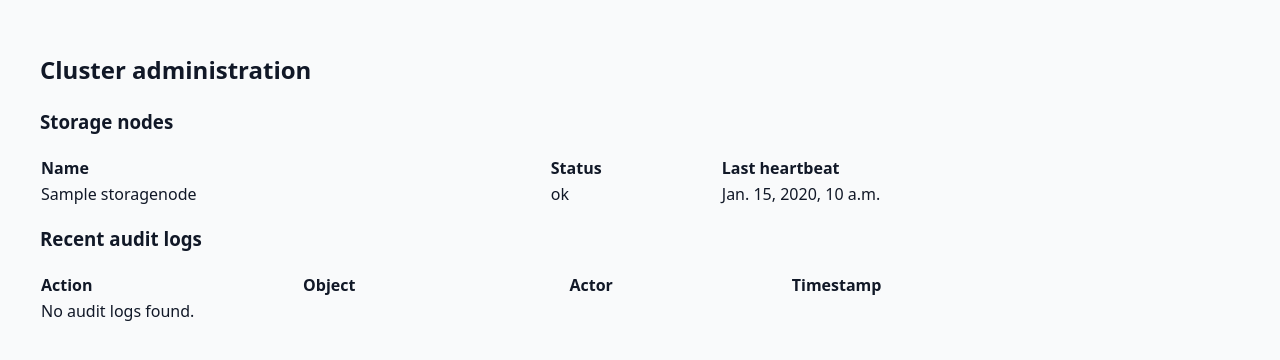
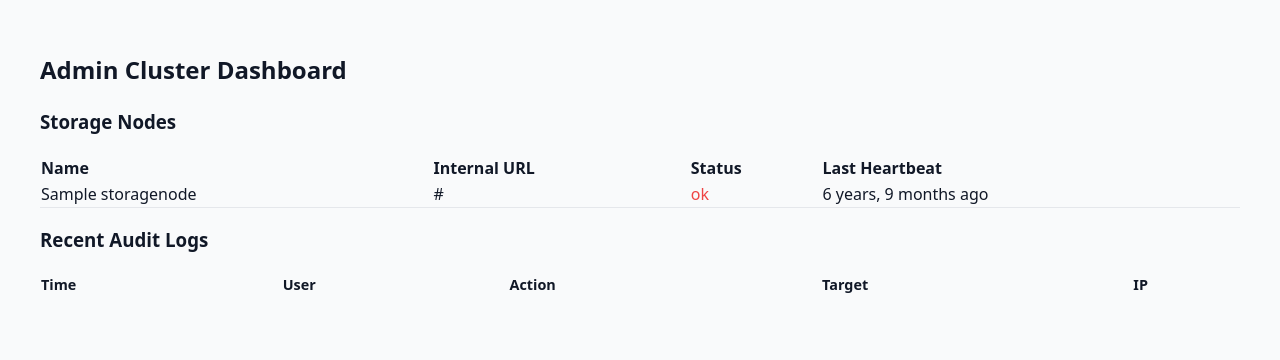
Before and after one commit to farazalisayyed2728/Shard-Vault, a Django app: page /files/admin-dashboard/ in a window 1280 px wide. Shown: the part 64-424 px from the top of the page. Run offline with Django 5.2, Linux system fonts and the light colour scheme; a user stored in the database is signed in; tables that the repository leaves empty hold one stand-in row (values such as "Sample post"); data that the repository does not hold is empty; parts of the project's set-up code (start-up, migrations or seed data) failed here and were passed over.

Commit message:
admin dashboard

```diff
--- a/templates/cluster/admin_dashboard.html
+++ b/templates/cluster/admin_dashboard.html
@@ -1,35 +1,36 @@
 {% extends 'base.html' %}
 {% block content %}
-<h2>Cluster administration</h2>
-<h3>Storage nodes</h3>
-<div class="bento-card">
+<h2>Admin Cluster Dashboard</h2>
+<div class="bento-grid">
+    <div class="bento-card span-12">
+        <h3>Storage Nodes</h3>
         <table style="width: 100%; text-align: left; border-collapse: collapse;">
-        <tr><th>Name</th><th>Status</th><th>Last heartbeat</th></tr>
+            <tr><th>Name</th><th>Internal URL</th><th>Status</th><th>Last Heartbeat</th></tr>
             {% for node in nodes %}
-        <tr>
+            <tr style="border-bottom: 1px solid var(--border-color);">
                 <td>{{ node.name }}</td>
-            <td>{{ node.status }}</td>
-            <td>{{ node.last_heartbeat }}</td>
+                <td>{{ node.internal_url }}</td>
+                <td style="color: {% if node.status == 'healthy' %}var(--success-color){% else %}var(--error-color){% endif %};">{{ node.status }}</td>
+                <td>{{ node.last_heartbeat|timesince }} ago</td>
             </tr>
-        {% empty %}
-        <tr><td colspan="3">No storage nodes found.</td></tr>
             {% endfor %}
         </table>
     </div>
-<h3>Recent audit logs</h3>
-<div class="bento-card">
-    <table style="width: 100%; text-align: left; border-collapse: collapse;">
-        <tr><th>Action</th><th>Object</th><th>Actor</th><th>Timestamp</th></tr>
+
+    <div class="bento-card span-12">
+        <h3>Recent Audit Logs</h3>
+        <table style="width: 100%; text-align: left; border-collapse: collapse; font-size: 0.9em;">
+            <tr><th>Time</th><th>User</th><th>Action</th><th>Target</th><th>IP</th></tr>
             {% for log in logs %}
-        <tr>
+            <tr style="border-bottom: 1px solid var(--border-color);">
+                <td>{{ log.timestamp|date:"M d H:i:s" }}</td>
+                <td>{{ log.actor.username|default:"Anonymous" }}</td>
                 <td>{{ log.action }}</td>
-            <td>{{ log.object_type }} {{ log.object_id }}</td>
-            <td>{{ log.actor|default:"Anonymous" }}</td>
-            <td>{{ log.timestamp }}</td>
+                <td>{{ log.object_type }} ({{ log.object_id|truncatechars:10 }})</td>
+                <td>{{ log.ip_address }}</td>
             </tr>
-        {% empty %}
-        <tr><td colspan="4">No audit logs found.</td></tr>
             {% endfor %}
         </table>
     </div>
+</div>
 {% endblock %}
```
Lines whose indentation alone changed are shown as unchanged.
